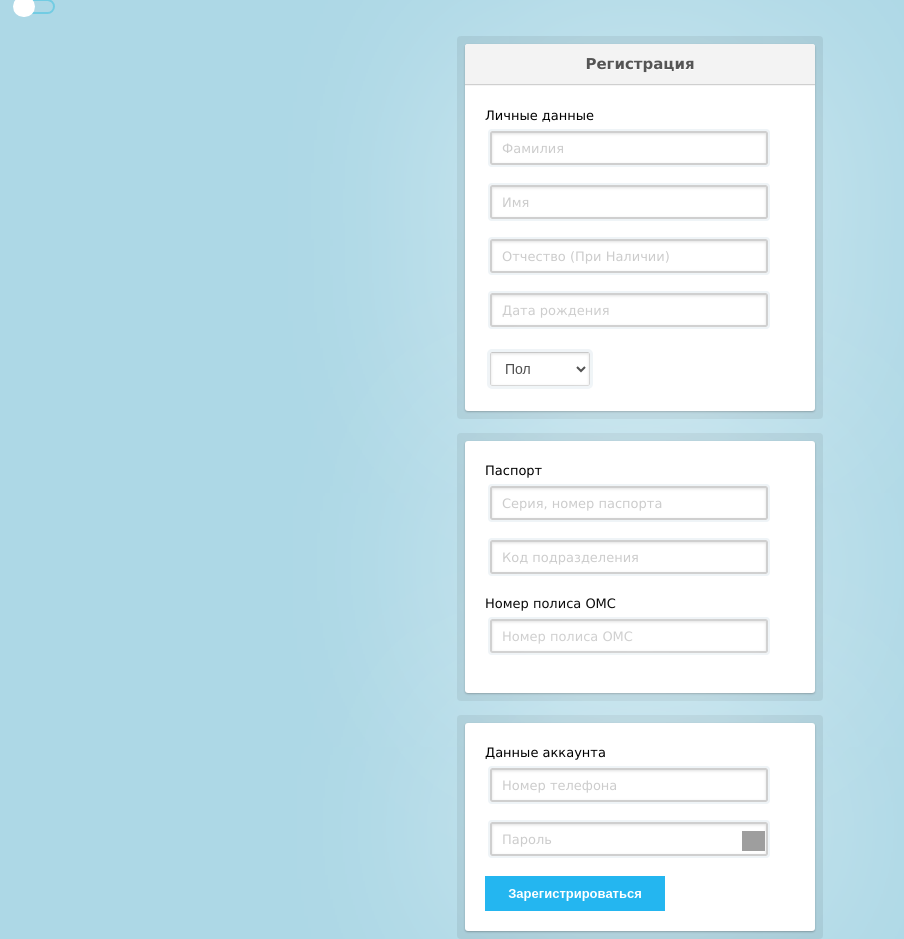
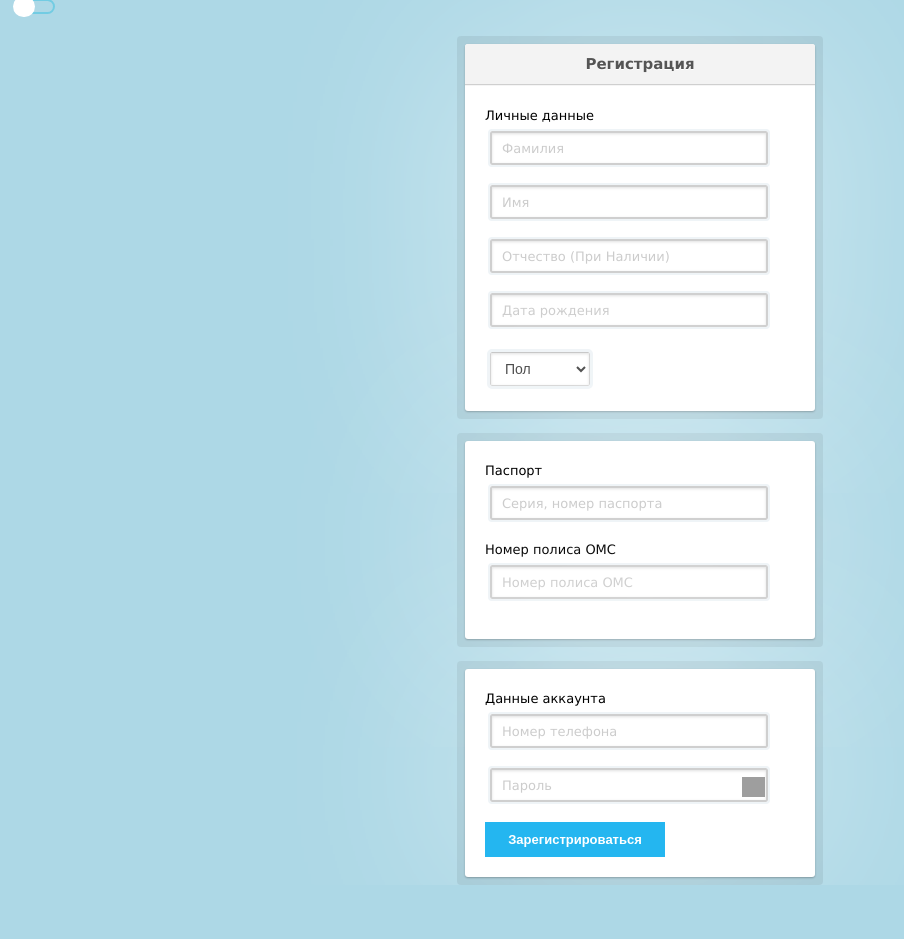
Before and after one commit to sshevaldov/vaccine, a PHP site: page /registration.php in a window 1280 px wide. Shown: the part 16-955 px from the top of the page, without its empty margins (0-904 px from the left). After the commit the page ends 901 px from the top, so only its background shows below. Run offline with PHP 8.4, Linux system fonts and the light colour scheme; some libraries are stand-ins or nearby versions; grey boxes are pictures that could not be loaded.

Commit message:
Update registration.php

```diff
--- a/user/registration/registration.php
+++ b/user/registration/registration.php
@@ -40,9 +40,7 @@
 			<div class="table">
 				<p>Паспорт
 				<p id="ErrorRegistration" name="ErrorRegistration" style="color: red;"></p>
-
 				<input id="ser" name="ser" type="text" value="" class="mask-pasport-number form-control rfield" placeholder="Серия, номер паспорта" required>
-				<input id="code" name="code" type="text" class="mask-pasport-division form-control rfield" value="" placeholder="Код подразделения" required>
 				<p>Номер полиса ОМС
 					<input id="omc" name="omc" type="text" class="number form-control rfield" placeholder="Номер полиса ОМС" required>
 			</div>
```
